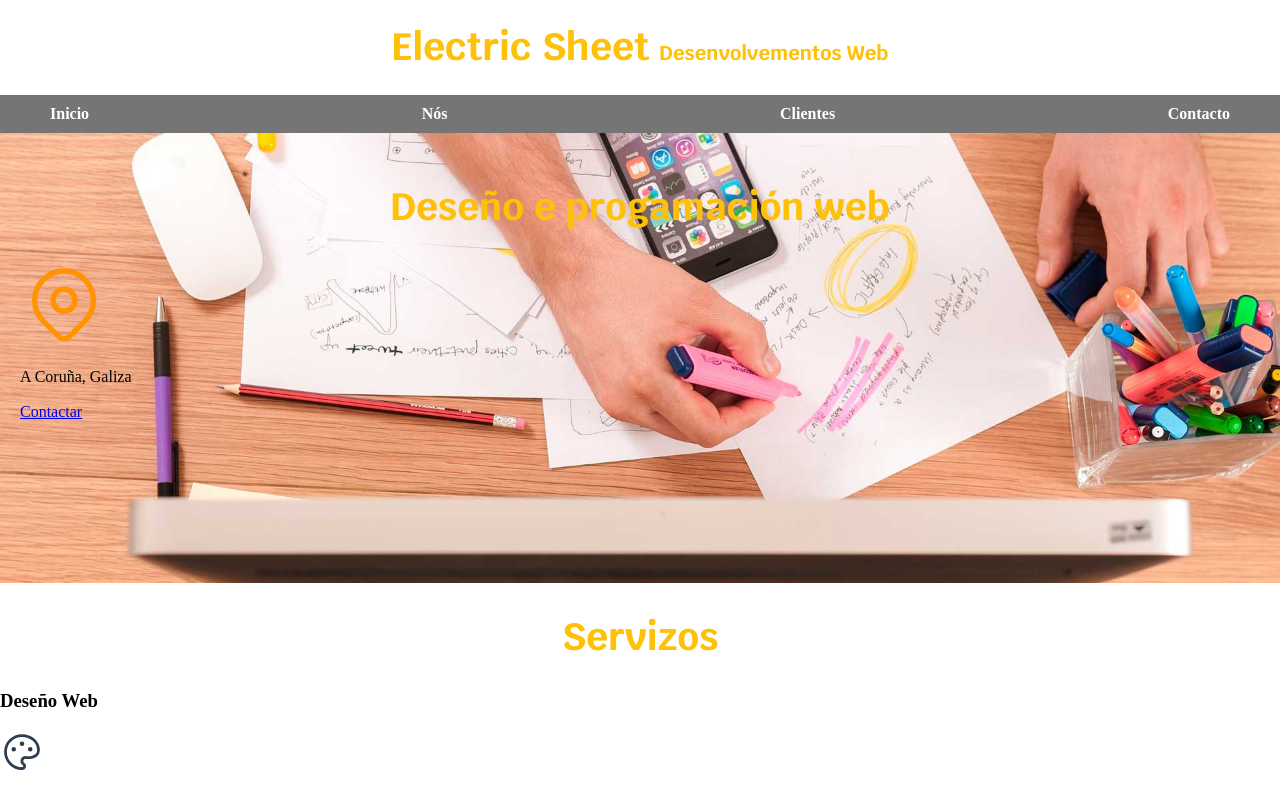
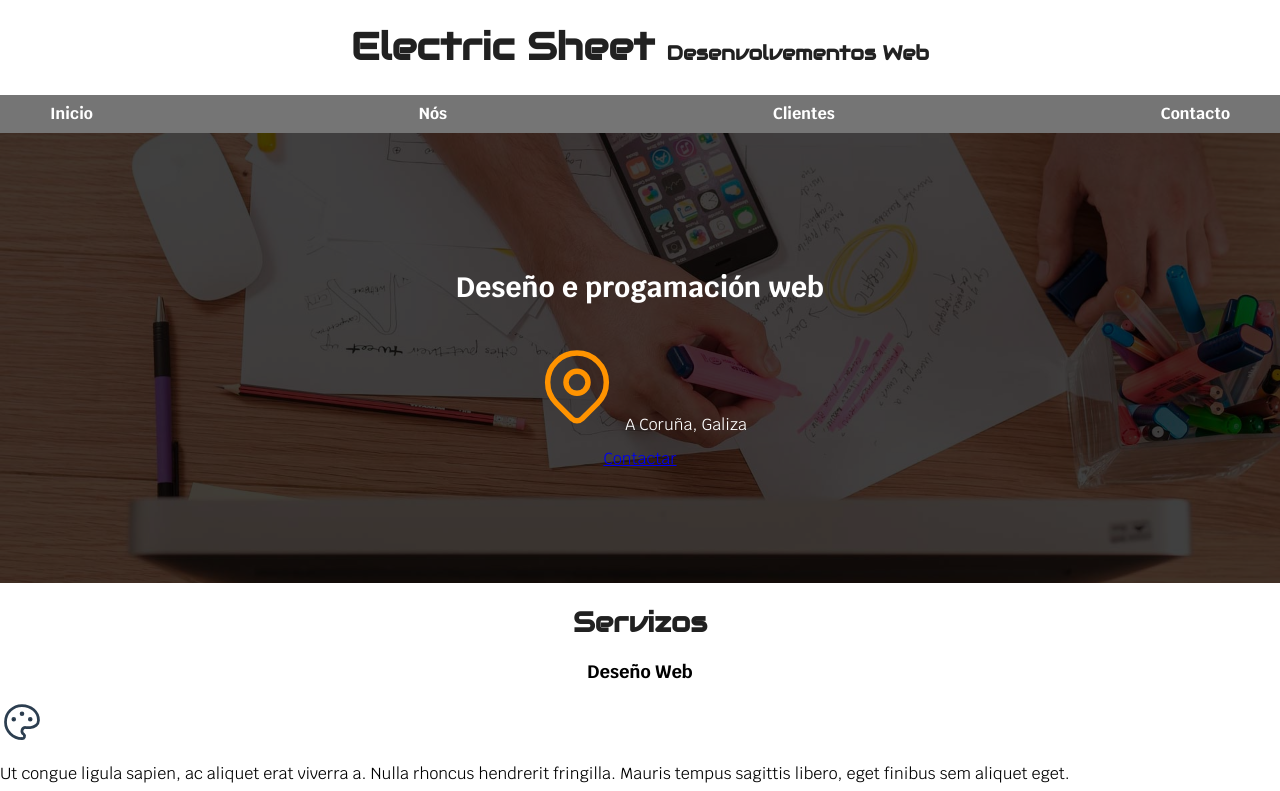
Before and after one commit to BraisOliveira/electric, a plain HTML site: page index.html in a window 1280 px wide. Shown: the top 791 px of the page. Drawn offline with Linux system fonts and the light colour scheme.

Commit message:
melloras estilo
melloras estilo e fontes

```diff
--- a/css/style.css
+++ b/css/style.css
@@ -6,7 +6,7 @@ dade
 */
 :root {
     --branco: #ffffff;
-    --oscuro: #212121;
+    --escuro: #212121;
     --primario: #ffc107;
     --secundario: #757575;
 }
@@ -26,13 +26,31 @@ html {
 
 body {
     font-size: 16px;
+    font-family: 'Krub', sans-serif;
+
 }
+
+h1 {
+    font-size: 3.8rem;
+}
+
+h2 {
+    font-size: 2.8rem;
+}
+
+h3 {
+    font-size: 1.8rem;
+}
+
+h1, h2, h3 {
+    text-align: center;
+}
+
 .titulo {
-    text-align: center;
-    font-size: 3.8rem;
-    color: var(--primario);
+    color: var(--escuro);
     /* font-family: 'Audiowide', cursive; */
-    font-family: 'Krub', sans-serif;
+    font-family: 'Audiowide', cursive;
+
 }
 
 .titulo span {
@@ -83,5 +101,21 @@ body {
     background-repeat: no-repeat;
     background-size: cover;
     height: 45rem;
-    padding: 2rem;
+    position: relative;
 }
+
+.contenido-hero {
+    display: flex;
+    flex-direction: column;
+    align-items: center;
+    justify-content: center;
+    position: absolute;
+    background-color: rgba(0, 0, 0, 0.75);
+    width: 100%;
+    height: 100%;
+}
+
+.contenido-hero h2,
+.contenido-hero p {
+    color: var(--branco);
+}
--- a/index.html
+++ b/index.html
@@ -33,9 +33,9 @@
     </div>
     <section class="hero">
         <div class="contenido-hero">
-            <h2 class="titulo">Dese&ntilde;o e progamaci&oacute;n web</h2>
+            <h2>Dese&ntilde;o e progamaci&oacute;n web</h2>
             <!-- codigo icona punteiro mapa SVG -->
-            <svg xmlns="http://www.w3.org/2000/svg" class="icon icon-tabler icon-tabler-map-pin" width="88" height="88"
+            <p><svg xmlns="http://www.w3.org/2000/svg" class="icon icon-tabler icon-tabler-map-pin" width="88" height="88"
                 viewBox="0 0 24 24" stroke-width="1.5" stroke="#ff9300" fill="none" stroke-linecap="round"
                 stroke-linejoin="round">
                 <path stroke="none" d="M0 0h24v24H0z" fill="none" />
@@ -43,7 +43,7 @@
                 <path d="M17.657 16.657l-4.243 4.243a2 2 0 0 1 -2.827 0l-4.244 -4.243a8 8 0 1 1 11.314 0z" />
             </svg>
             <!---->
-            <p>A Coru&ntilde;a, Galiza</p>
+            A Coru&ntilde;a, Galiza</p>
             <a class="contacto" href="#">Contactar</a>
         </div>
     </section>
```
